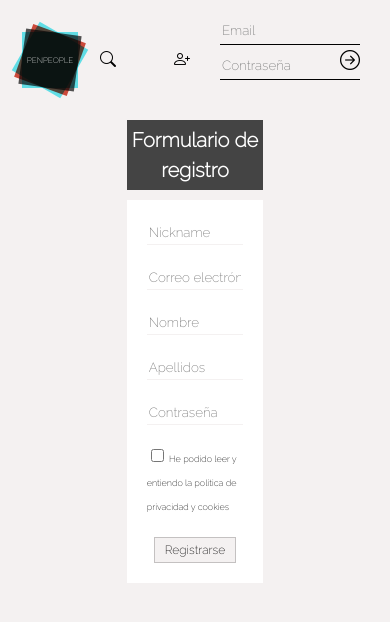
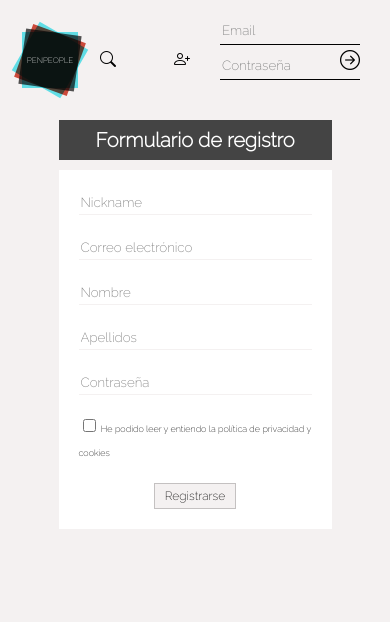
Before and after one commit to rosepernia/penpeople, a Vue app: page /registro in a window 390 px wide. Shown: the top 622 px of the page. Built offline with nearby package versions, Linux system fonts and the light colour scheme.

Commit message:
mediaquery en formulario

```diff
--- a/src/components/AuthorBox.vue
+++ b/src/components/AuthorBox.vue
@@ -74,10 +74,6 @@ export default {
               font-size: 23px;
               color: $primaryColor;
             }
-           /*  h2{
-              background-color: yellow;
-            }
-             */
           }
       }
   }
--- a/src/views/SignUp.vue
+++ b/src/views/SignUp.vue
@@ -16,10 +16,11 @@
       <div class="error"><p v-if="error.value">{{error.value.nickname}}</p></div>
       <button @click="send" class="button" type="submit" value="submit">Registrarse</button>
  <!--      <div class="error"><p v-if="error.value">{{error.value.nickname}}{{error.value.repeat}}</p></div> -->
+      <div v-if="oksignup.value">
+        <p>Gracias por registrarte. Abre el correo electrónico que has recibido y haz clic en el botón para confirmar tu registro.</p>
       </div>
-      <div>
-        <p v-if="oksignup.value"> Gracias por registrarte. Abre el correo electrónico que has recibido y haz clic en el botón para confirmar tu registro.</p>
-       </div>
+      </div>
+
 </div>
 </template>
 
@@ -43,7 +44,6 @@ export default {
 
 
       function send(){
-            console.log(nickname.value)
             fetch('http://localhost:8081/users/create',{
                 method: 'POST',
                 body: JSON.stringify({
@@ -61,11 +61,12 @@ export default {
                 if (data=="ok"){
                 console.log("Usuario creado correctamente")
                 error.value="",
-                oksignup.value=""
+                oksignup.value=true
+                console.log(oksignup.value)
                 }
 
                 else error.value=data
-                console.log(data)
+
                 })
         }
 
@@ -105,9 +106,17 @@ return {
 
 .view-top{
   width: 35%;
+  display:flex;
+  flex-direction: column;
 }
 
 .error{
   color:red
 }
+
+@media (max-width: 575px){
+.view-top{
+  width: 70%;
+}
+}
 </style>
```
Also changed, not shown: src/views/Authors.vue (indentation only).
